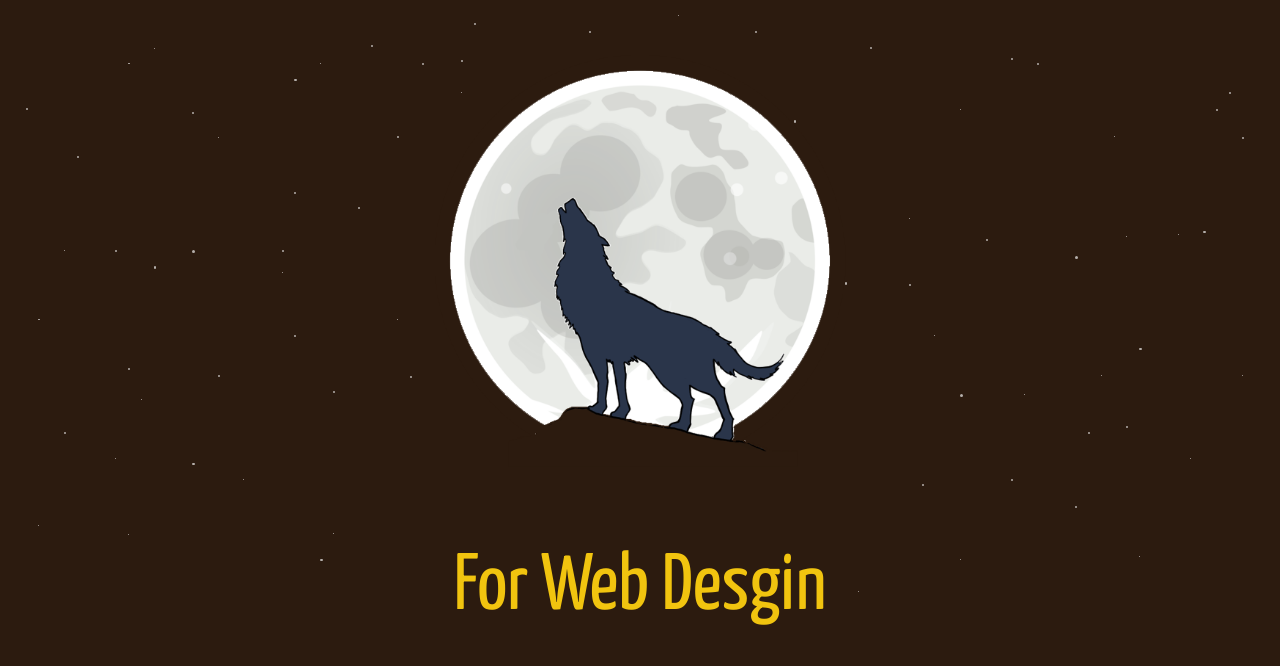
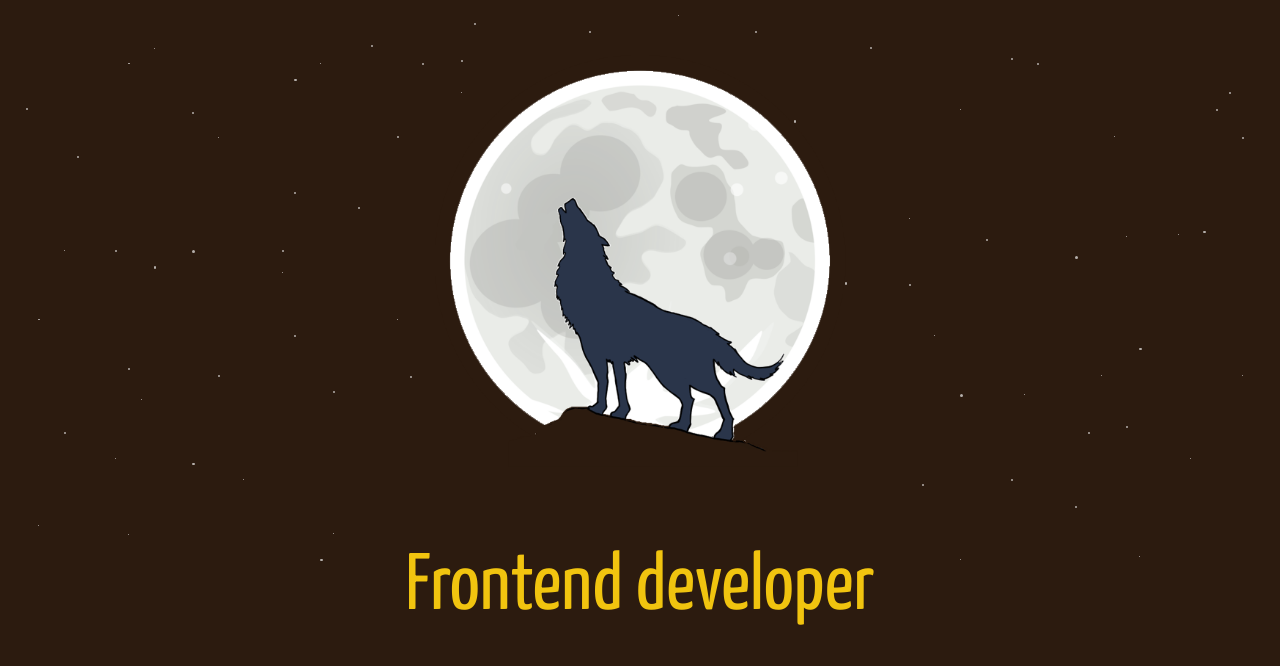
Before and after one commit to silvaamr93/thenightwolf, a plain HTML site: page index.html in a window 1280 px wide. Shown: the part 134-800 px from the top of the page. Drawn offline with Linux system fonts and the light colour scheme.

Commit message:
Update index.html

```diff
--- a/index.html
+++ b/index.html
@@ -141,7 +141,7 @@
 </header>
 <article>
  <!-- slogan -->
-<p class="for-web">For Web Desgin</p>
+<p class="for-web">Frontend developer</p>
  <!-- servic -->
 <div class="service">
 <h3 class="titles">SERVICE</h3>
```
